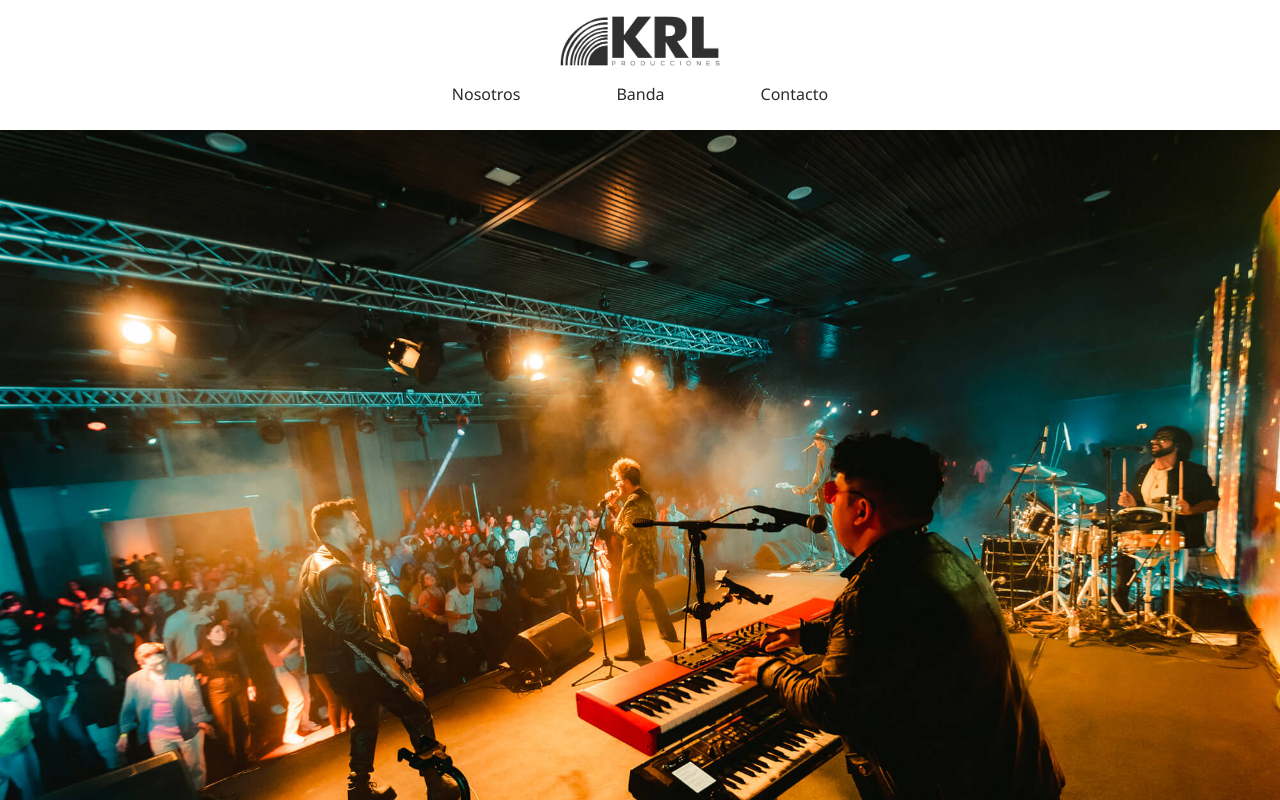
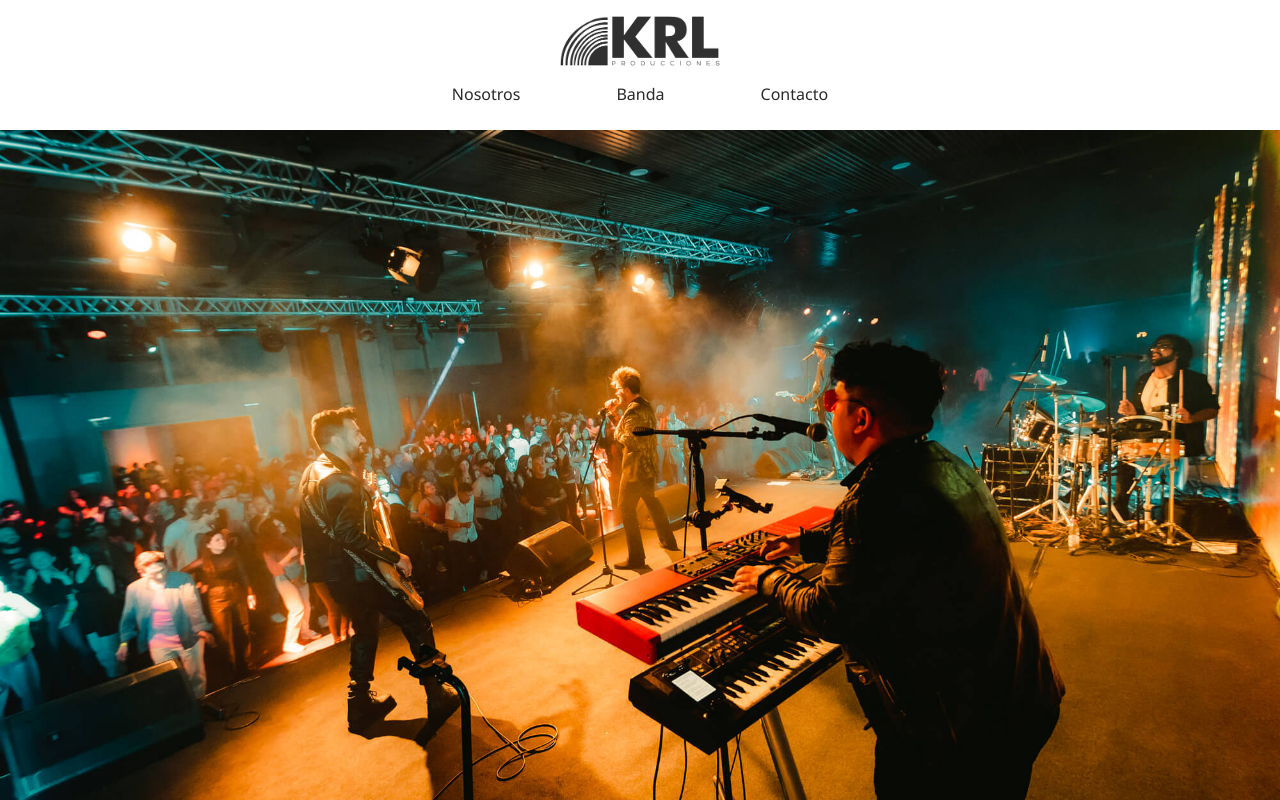
Before and after one commit to nachar/krl, a React (Vite) app: page / in a window 1280 px wide. Shown: the top 800 px of the page. Built offline with nearby package versions, Linux system fonts and the light colour scheme.

Commit message:
feat: hero start

```diff
--- a/src/components/HeroComponent/HeroComponent.tsx
+++ b/src/components/HeroComponent/HeroComponent.tsx
@@ -1,13 +1,14 @@
 import heroImage from '../../assets/img/hero-component/hero-image.jpg';
+import './header-component.scss';
 
 function HeroComponent() {
   return (
-    <section className="container-fluid gx-0">
-      <div className="row">
-        <div className="col">
-          <img src={heroImage} alt="KRL Live" className="w-100" />
-        </div>
-      </div>
+    <section className="header-component">
+      <img
+        src={heroImage}
+        alt="KRL Live"
+        className="w-100 h-100 header-component__img"
+      />
     </section>
   );
 }
--- /dev/null
+++ b/src/components/HeroComponent/header-component.scss
@@ -0,0 +1,7 @@
+.header-component {
+  height: calc(100vh - 130px);
+
+  &__img {
+    object-fit: cover;
+  }
+}
--- a/src/components/headerNav/HeaderNav.tsx
+++ b/src/components/headerNav/HeaderNav.tsx
@@ -23,7 +23,7 @@ function HeaderNav() {
               <li key={item.key}>
                 <a
                   href={item.url}
-                  className="header-nav__link text-decoration-none p-2 px-lg-5 pt-lg-3 d-block"
+                  className="header-nav__link text-decoration-none d-block p-2 pt-3 px-md-4 px-lg-5"
                 >
                   {item.name}
                 </a>
```
